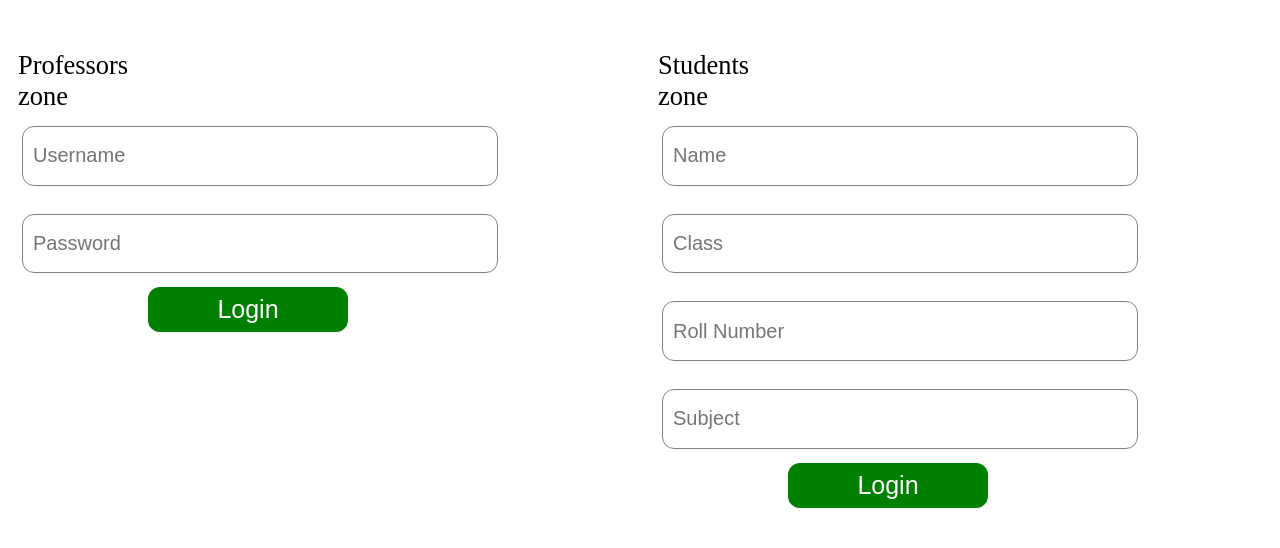
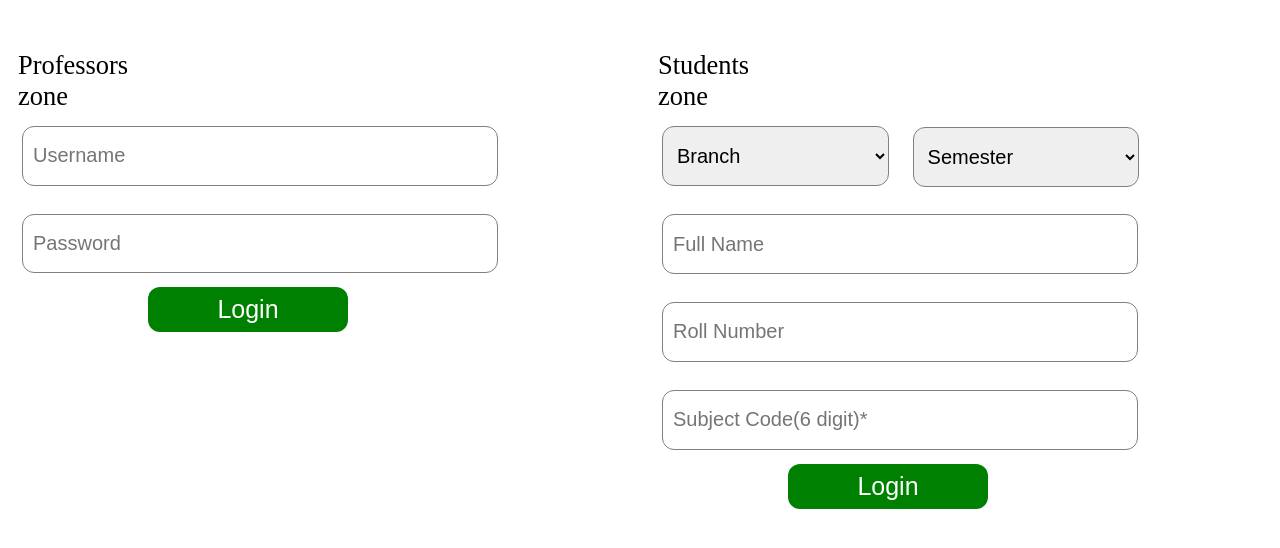
Before and after one commit to SiddhantShah04/ExamPortal, a plain HTML site: page index.html in a window 1280 px wide. Shown: the part 72-620 px from the top of the page. Drawn offline with Linux system fonts and the light colour scheme.

Commit message:
some changes

```diff
--- a/index.html
+++ b/index.html
@@ -13,7 +13,6 @@
                 width:100%;
                 height:75px;
             }
-
             div{
                 position:fixed;
                 margin-top:5%;
@@ -47,6 +46,15 @@
                 width:200px;
                 height:45px;
             }
+            form>div>select{
+                border-radius:12px;
+                border:solid 1px grey;
+                font-size:20px;
+                padding:10px;
+                margin:0.7em;
+                width:6cm;
+                height:1.6cm;
+        }
         </style>
     </head>
     <body>
@@ -56,14 +64,26 @@
         <form id="Students">
             <div style="margin-left:50%">
                 <span >Students zone</span>
-                <input type="text" placeholder="Name">
-                <input type="text" placeholder="Class">
+               <select>
+                    <option display:none value="" disabled selected hidden><p>Branch</p></option>
+                    <option value="Cs">CS</option>
+                    <option value="It">IT</option>
+                </select> <br>
+                <select style="position:absolute;margin-left:7cm;margin-top:-1.95cm;">
+                    <option display:none value:"" disabled selected hidden>Semester</option>
+                    <option value="1">1</option>
+                    <option value="1">2</option>
+                    <option value="1">3</option>
+                    <option value="1">4</option>
+                    <option value="1">5</option>
+                    <option value="1">6</option>
+                </select>
+                <input type="text" placeholder="Full Name">
                 <input type="text" placeholder="Roll Number">
-                <input type="text" placeholder="Subject">
+                <input type="text" placeholder="Subject Code(6 digit)*" pattern="[0-9]{6}" maxlength="6">
                 <button type="submit"> Login</button>
             </div>
         </form>
-
         <form id="Professor">
             <div>
                 <span>Professors zone</span>
@@ -72,5 +92,5 @@
                     <button type="submit">Login</button>
             </div>
         </form>
-        </body>
+    </body>
 </html>
```
Also changed, not shown: question.html (+1 -1 lines).
